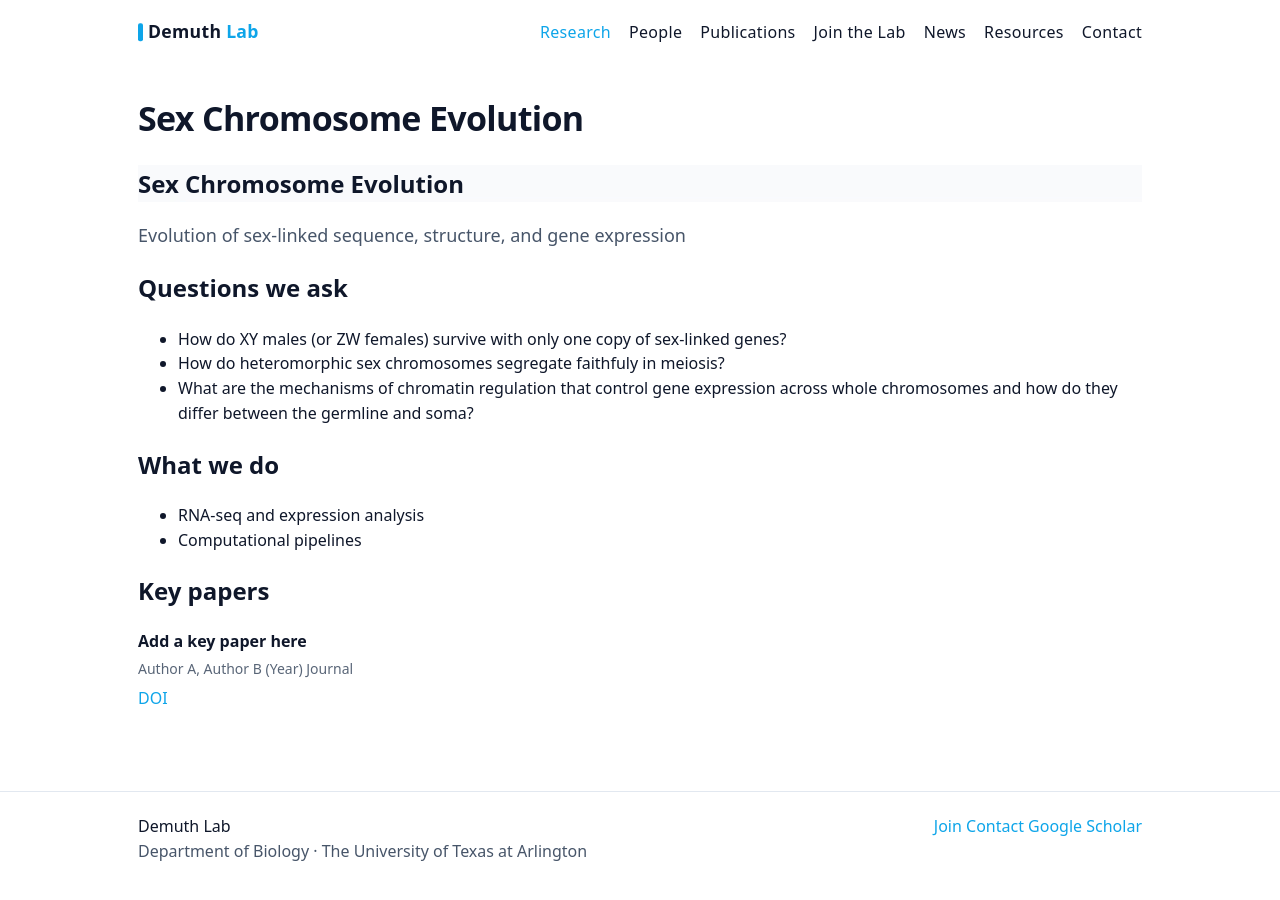
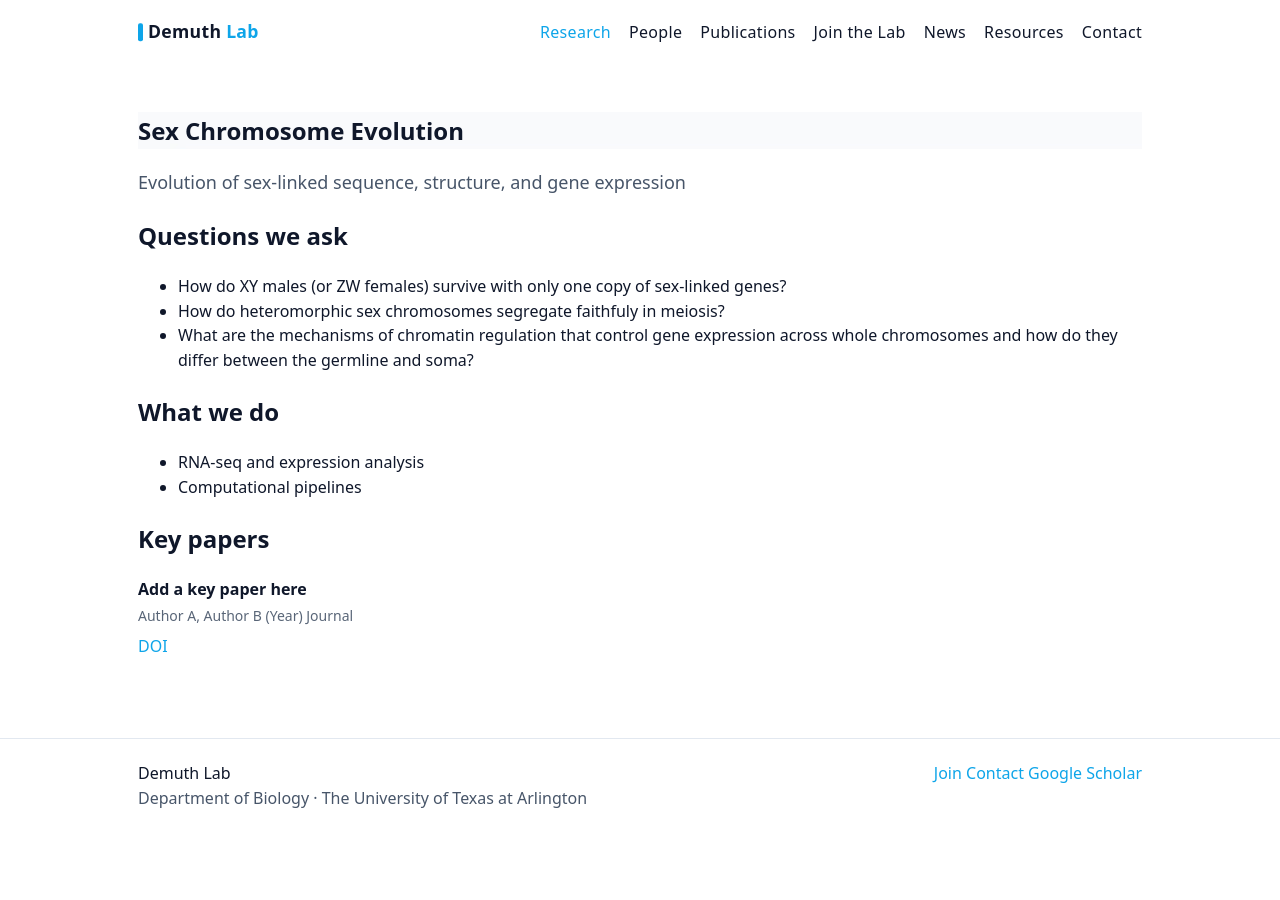
Before and after one commit to demuth-lab/demuth-lab.github.io, a Jekyll site: the page built from _research/sex-chromosome-evolution.md, in a window 1280 px wide. Built offline with Jekyll 4.4.1, drawn with Linux system fonts in a browser that asks for light colours.

Commit message:
Update default.html

```diff
--- a/_layouts/default.html
+++ b/_layouts/default.html
@@ -7,7 +7,7 @@
   {% include nav.html %}
   <main class="site-main">
     <div class="container">
-      {% if page.title and page.show_title != false %}
+      {% if page.title and page.show_title != false and layout.show_title != false %}
         <h1 class="page-title">{{ page.title }}</h1>
       {% endif %}
       {{ content }}
```
